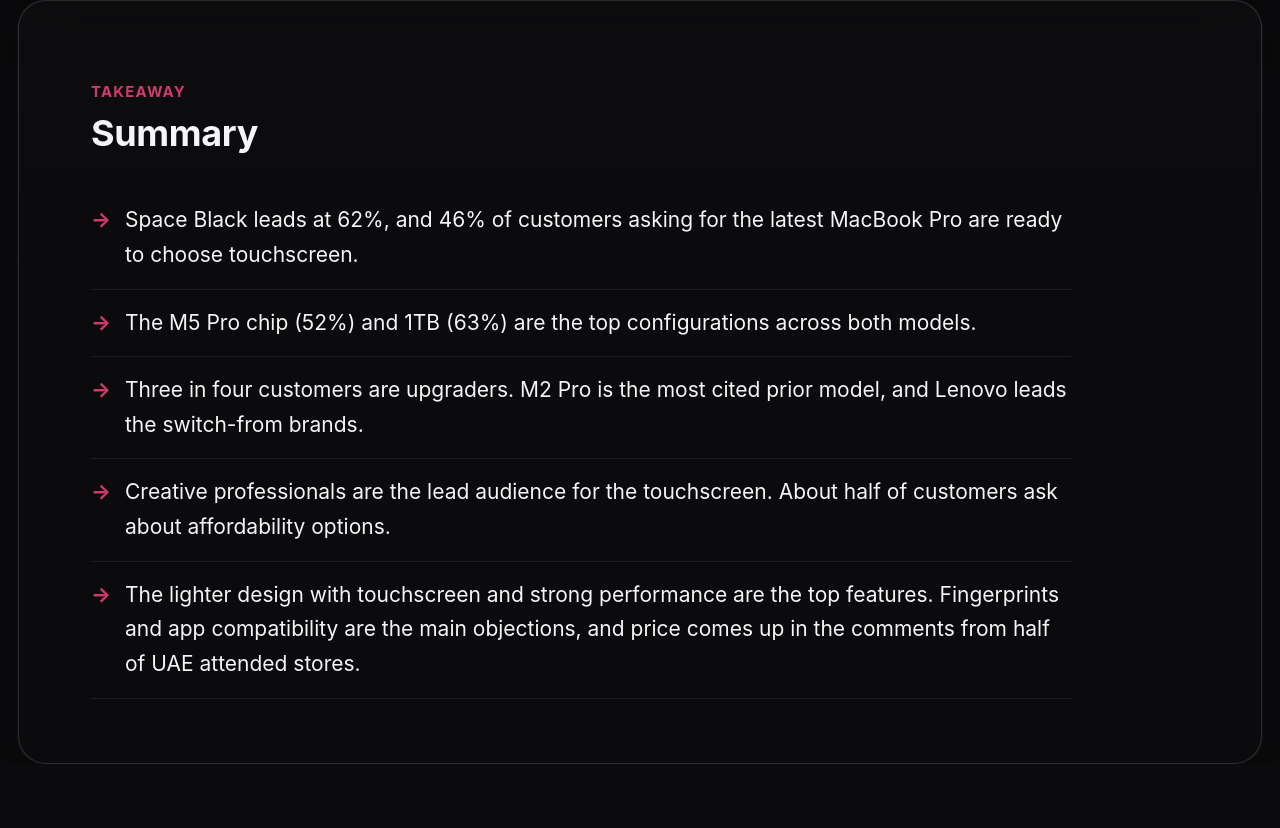
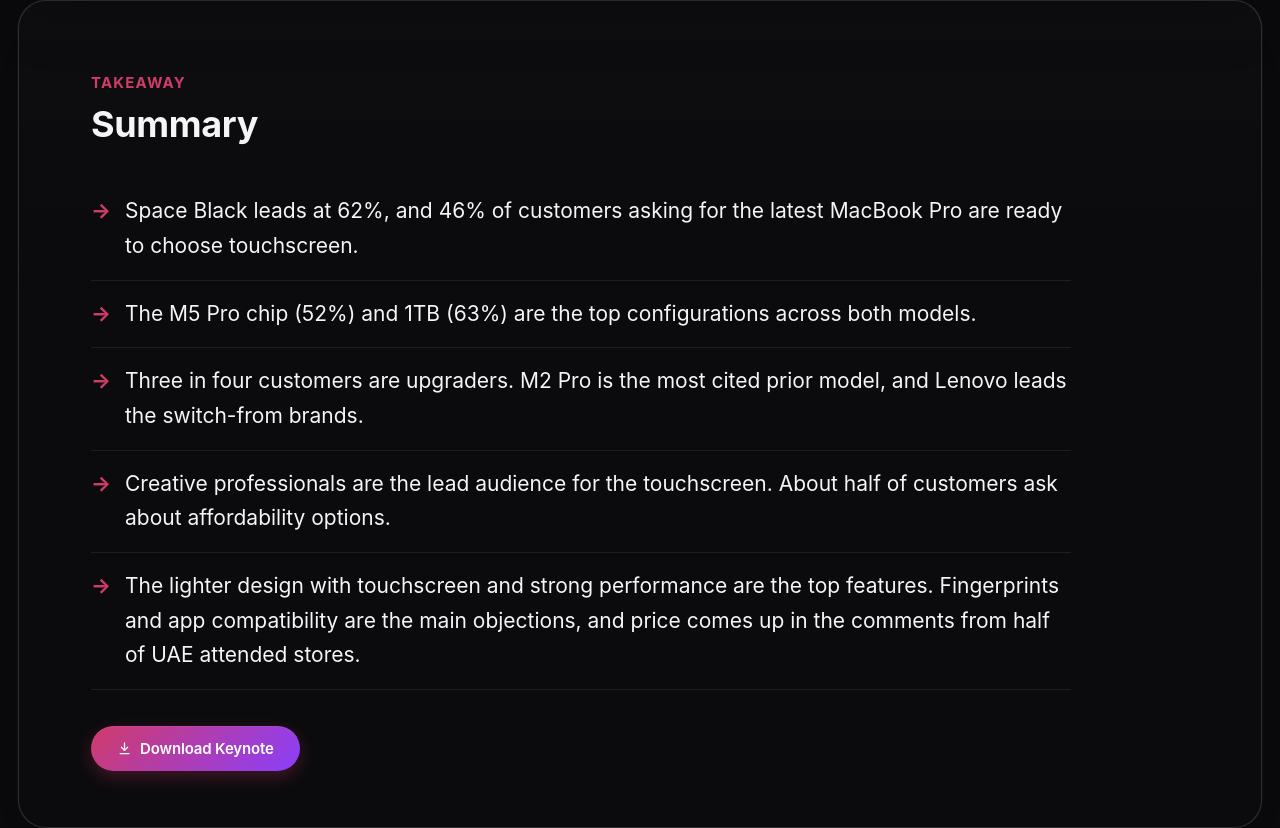
Before and after one commit to doniyorsh/macbook-pro-npi-snapshot-v2, a plain HTML site: page index.html in a window 1280 px wide. Shown: the part 5806-6634 px from the top of the page. Before the commit the page ends 6570 px from the top, so only its background shows below. Drawn offline with Linux system fonts and the light colour scheme.

Commit message:
Add Keynote version and download button

```diff
--- a/index.html
+++ b/index.html
@@ -199,6 +199,9 @@
     <li>Creative professionals are the lead audience for the touchscreen. About half of customers ask about affordability options.</li>
     <li>The lighter design with touchscreen and strong performance are the top features. Fingerprints and app compatibility are the main objections, and price comes up in the comments from half of UAE attended stores.</li>
   </ul>
+  <a class="keynote-download" href="./MacBook_Pro_NPI_Snapshot_Combined.key" download style="margin-top:36px;">
+    <span class="kd-icon"><svg viewBox="0 0 24 24" fill="none" stroke="currentColor" stroke-width="2" stroke-linecap="round" stroke-linejoin="round"><path d="M12 3v12"/><path d="M7 10l5 5 5-5"/><path d="M5 20h14"/></svg></span> Download Keynote
+  </a>
 </section>
 
 <script src="./script.js"></script>
```
Also changed, not shown: 1 other file.
